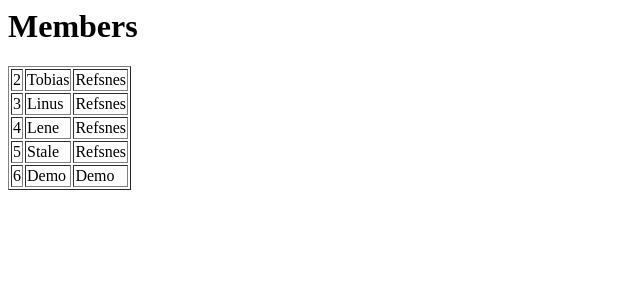
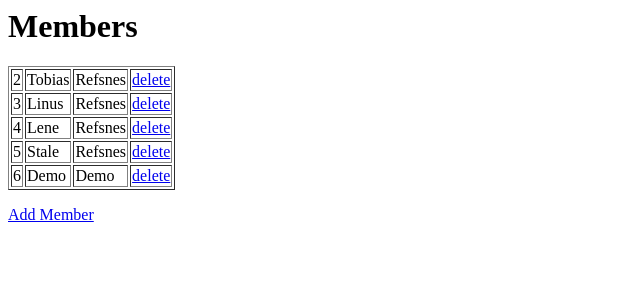
Before and after one commit to AD1938/django-members, a Django app: page /members/ in a window 1280 px wide. Shown: the top 300 px of the page, without its empty margins (0-640 px from the left). Run offline with Django 4.2, Linux system fonts and the light colour scheme; data comes from the database, SQL or seed files in the repository; both versions use the stored data as it was after the commit.

Commit message:
add, delete

```diff
--- a/myworld/members/templates/index.html
+++ b/myworld/members/templates/index.html
@@ -6,6 +6,11 @@
     <td> {{x.id}}</td>
     <td> {{x.firstname}}</td>
     <td> {{x.lastname}}</td>
+    <td> <a href="delete/{{x.id}}">delete</a></td>
   </tr>
   {% endfor %}
 </table>
+
+<p>
+  <a href = "add/"> Add Member </a>
+</p>
--- a/myworld/members/urls.py
+++ b/myworld/members/urls.py
@@ -2,5 +2,8 @@ from django.urls import path
 from . import views
 
 urlpatterns = [
-  path('', views.index, name='index')
+  path('', views.index, name='index'),
+  path('add/', views.add, name='add'),
+  path('add/addrecord/', views.addrecord, name='addrecord'),
+  path('delete/<int:id>', views.delete, name='delete')
 ]
--- a/myworld/members/views.py
+++ b/myworld/members/views.py
@@ -1,6 +1,7 @@
 from django.shortcuts import render
-from django.http import HttpResponse
+from django.http import HttpResponse, HttpResponseRedirect
 from django.template import loader
+from django.urls import reverse
 from .models import Members
 # Create your views here.
 
@@ -12,3 +13,19 @@ def index(request):
   }
 
   return HttpResponse(template.render(context, request))
+
+def add(request):
+  template = loader.get_template('add.html')
+  return HttpResponse(template.render({}, request))
+
+def addrecord(request):
+  x = request.POST['first']
+  y = request.POST['last']
+  member = Members(firstname=x, lastname=y)
+  member.save()
+  return HttpResponseRedirect(reverse('index'))
+
+def delete(request, id):
+  member = Members.objects.get(id=id)
+  member.delete()
+  return HttpResponseRedirect(reverse('index'))
```
Also changed, not shown: myworld/members/templates/add.html (added, +12 -0 lines), myworld/db.sqlite3.
